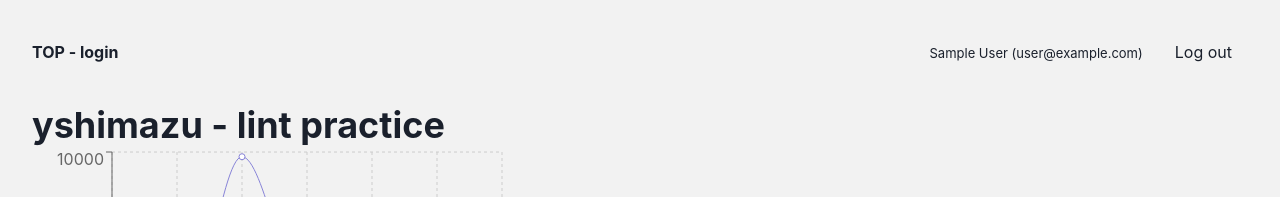
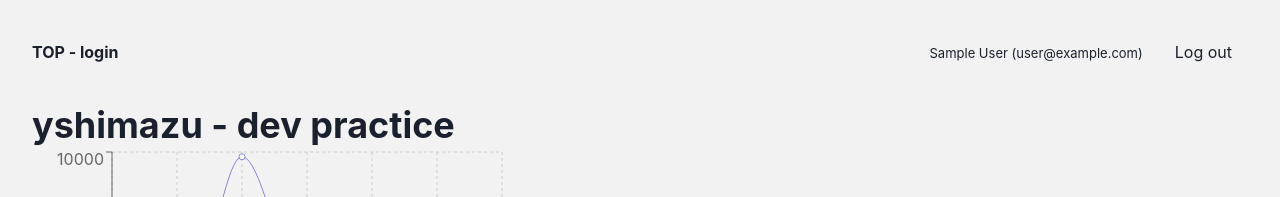
Before and after one commit to yshima42/42feedback-migration, a Next.js app: page /yshimazu in a window 1280 px wide. Shown: the top 197 px of the page. Built offline with nearby package versions, Linux system fonts and the light colour scheme; no server answers; sample sign-in values are in the browser's storage.

Commit message:
fix: dev

```diff
--- a/src/pages/yshimazu.tsx
+++ b/src/pages/yshimazu.tsx
@@ -5,7 +5,7 @@ import { Heading } from "@chakra-ui/react";
 const YshimzuPage = () => {
   return (
     <Layout>
-      <Heading>yshimazu - lint practice</Heading>
+      <Heading>yshimazu - dev practice</Heading>
       <LineChartSample />
     </Layout>
   );
```
